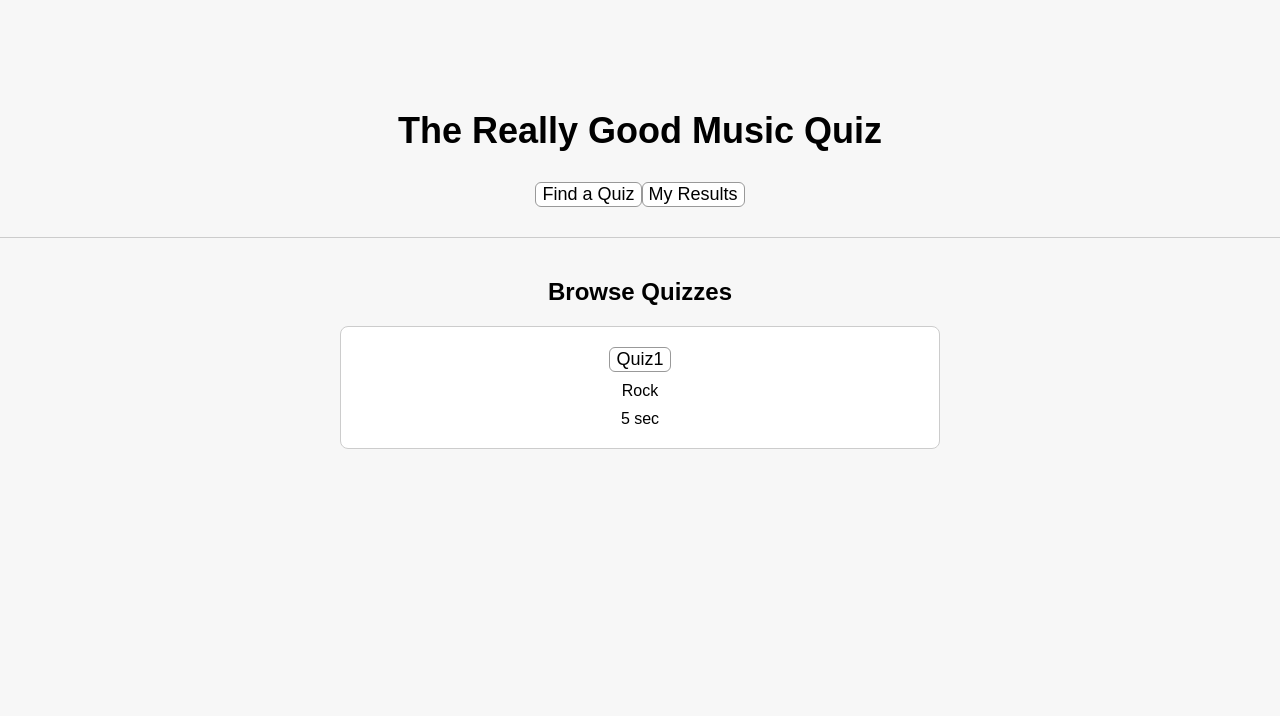
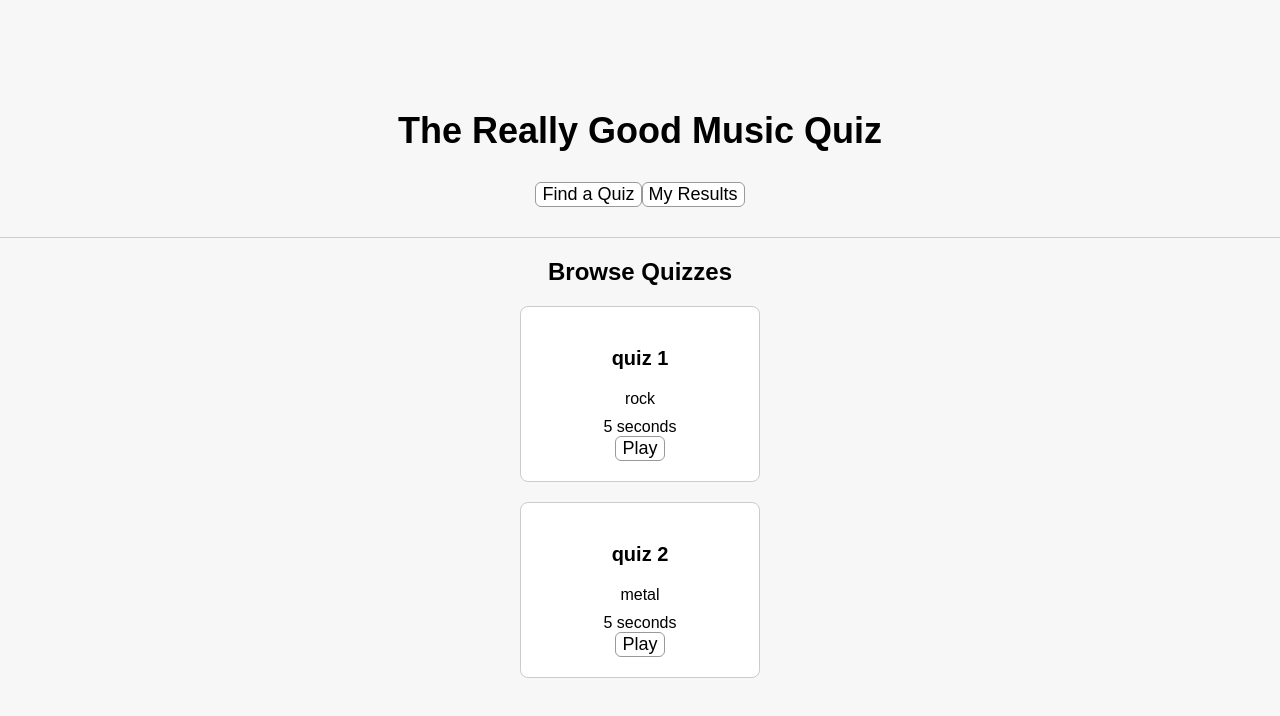
Before and after one commit to LiamIsCoding/thereallygoodmusicquiz, a React (Vite) app: page / in a window 1280 px wide. Shown: the top 716 px of the page. Built offline with nearby package versions, Linux system fonts and the light colour scheme.

Commit message:
feat: added quiz data structure, made browser actually access specific quizzes and fixed browser page css for the list

```diff
--- a/src/App.jsx
+++ b/src/App.jsx
@@ -4,14 +4,15 @@ import QuizPage from './QuizPage.jsx'
 
 function App() {
   const [page, setPage] = useState('browse')
+  const [quiz, setQuiz] = useState(0)
 
     let currentPage;
     switch (page) {
         case 'browse':
-            currentPage = <BrowserPage setPage={setPage}/>;
+            currentPage = <BrowserPage setPage={setPage} setQuiz={setQuiz}/>;
             break;
         case 'quiz':
-            currentPage = <QuizPage />;
+            currentPage = <QuizPage index={quiz}/>;
             break;
         case 'results':
 
--- a/src/BrowserPage.jsx
+++ b/src/BrowserPage.jsx
@@ -1,22 +1,25 @@
 import { useState } from 'react'
 import './styles/browser_page.css'
+import quizData from './quizzes.json'
 
-function BrowserPage({setPage}) {
+function BrowserPage({setPage, setQuiz}) {
+  const quizzes = Object.entries(quizData)
+
   return (
     <>
-      <section id="list" aria-labelledby="list-heading">
+      <div className="body">
         <h2 id="list-heading">Browse Quizzes</h2>
-            <ul className="quizzes" id="quizzes">
-                <li>
-                    <article>
-                      {/* TODO: replace the variables with javascript logic*/}
-                        <button onClick={() => setPage('quiz')}>Quiz1</button>
-                        <p>Rock</p>
-                        <p>5 sec</p>
-                    </article>
-                </li>
-            </ul>
-        </section>
+        <ul>
+          {quizzes.map(([index, {name, genre, timer}]) => (
+            <li key={index} className="quiz-card">
+              <h3 className="quiz-name">{name}</h3>
+              <p>{genre}</p>
+              <p>{timer} seconds</p>
+              <button onClick={() => {setPage('quiz'); setQuiz(Number(index))}}>Play</button>
+            </li>
+          ))}
+        </ul>
+      </div>
     </>
   )
 }
--- a/src/QuizPage.jsx
+++ b/src/QuizPage.jsx
@@ -1,11 +1,14 @@
 import { useState } from 'react'
 import './styles/quiz_page.css'
+import quizData from './quizzes.json'
 
-function QuizPage() {
+function QuizPage({index}) {
   return (
     <>
       <section id="quiz">
         {/* TODO: replace the variables with javascript logic*/}
+        {/* index is passed to access the given quiz directly*/}
+        <p>quiz {index}</p>
         <button id="startQuizBtn">Start Quiz</button>
         <button id="Hint">hint</button>
         <br />
--- /dev/null
+++ b/src/quizzes.json
@@ -0,0 +1,42 @@
+{
+    "0": {
+        "name": "quiz 1",
+        "genre": "rock",
+        "timer": 5,
+        "questions":
+        [
+            {
+                "options": ["song 1", "song 2", "song 3", "song 4"],
+                "correct": 0
+            },
+            {
+                "options": ["song 5", "song 6", "song 7", "song 8"],
+                "correct": 1
+            },
+            {
+                "options": ["song 9", "song 10", "song 11", "song 12"],
+                "correct": 2
+            }
+        ]
+    },
+    "1": {
+        "name": "quiz 2",
+        "genre": "metal",
+        "timer": 5,
+        "questions":
+        [
+            {
+                "options": ["song 4", "song 3", "song 2", "song 1"],
+                "correct": 2
+            },
+            {
+                "options": ["song 8", "song 7", "song 6", "song 5"],
+                "correct": 1
+            },
+            {
+                "options": ["song 12", "song 11", "song 10", "song 9"],
+                "correct": 0
+            }
+        ]
+    }
+}
--- a/src/styles/browser_page.css
+++ b/src/styles/browser_page.css
@@ -30,12 +30,14 @@ nav a {
     text-align: center;
 }
 
-.quizzes {
+ul {
     list-style: none;
     padding: 0;
+    max-width: 15rem;
+    margin: 0 auto;
 }
 
-.quizzes li {
+.quiz-card {
     background-color: white;
     border: 1px solid #ccc;
     border-radius: 8px;
@@ -43,14 +45,14 @@ nav a {
     margin-bottom: 20px;
 }
 
-.quizzes a {
+.quiz-name {
     color: black;
     font-size: 20px;
     font-weight: bold;
     text-decoration: none;
 }
 
-.quizzes p {
+.quiz-card p {
     margin: 10px 0 0;
 }
 
```
